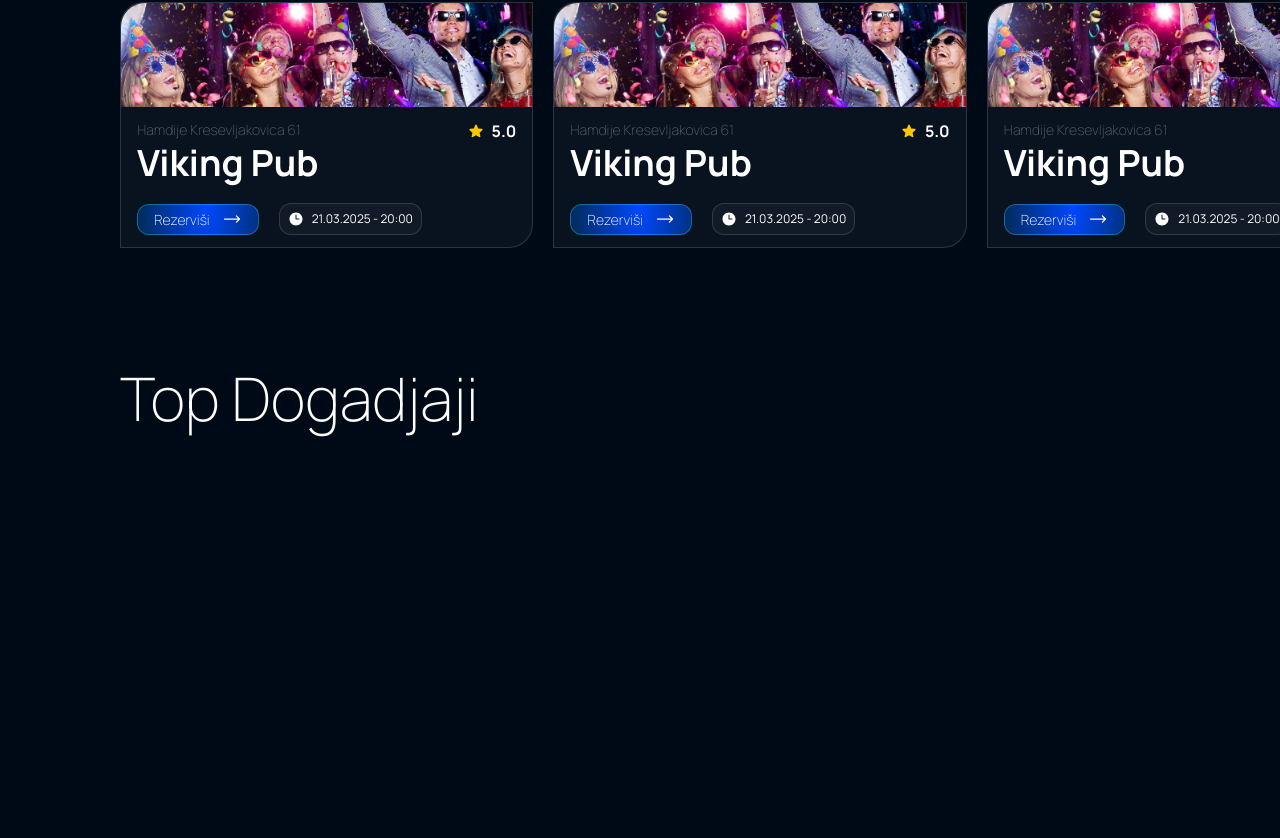
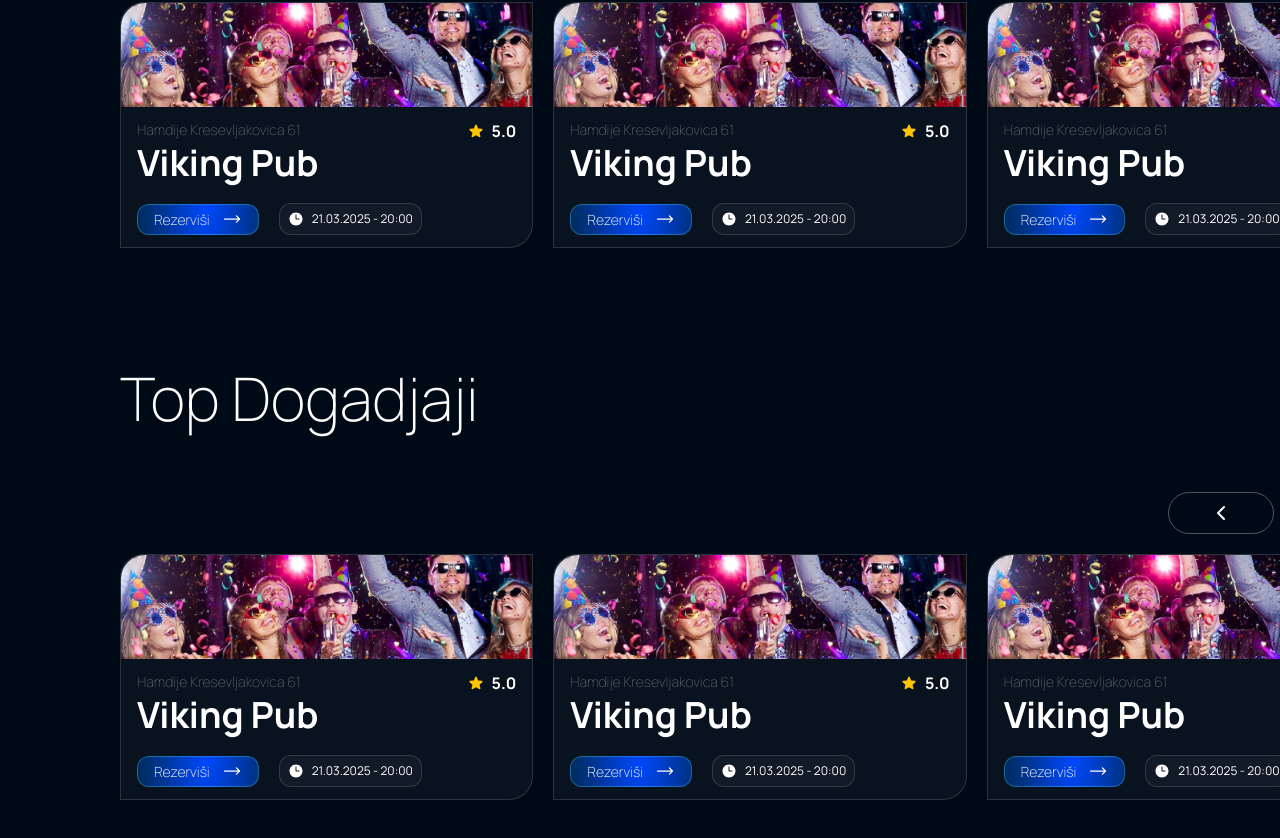
Before and after one commit to jasonkaiser/gdje-izlazimo, a Next.js app in the folder frontend/: page / in a window 1280 px wide. Shown: the part 1683-2521 px from the top of the page. Before the commit the page ends 2175 px from the top, so only its background shows below. Built offline with nearby package versions, Linux system fonts and the light colour scheme.

Commit message:
carosuel / cards

```diff
--- a/frontend/app/page.js
+++ b/frontend/app/page.js
@@ -208,6 +208,7 @@ export default function Home() {
       <h3 className="text-6xl font-extralight text-white mb-16 text-center md:text-left max-sm:text-5xl">
         Top Dogadjaji
       </h3>
+      <VenueCarousel />
 
 
     </section>
```
